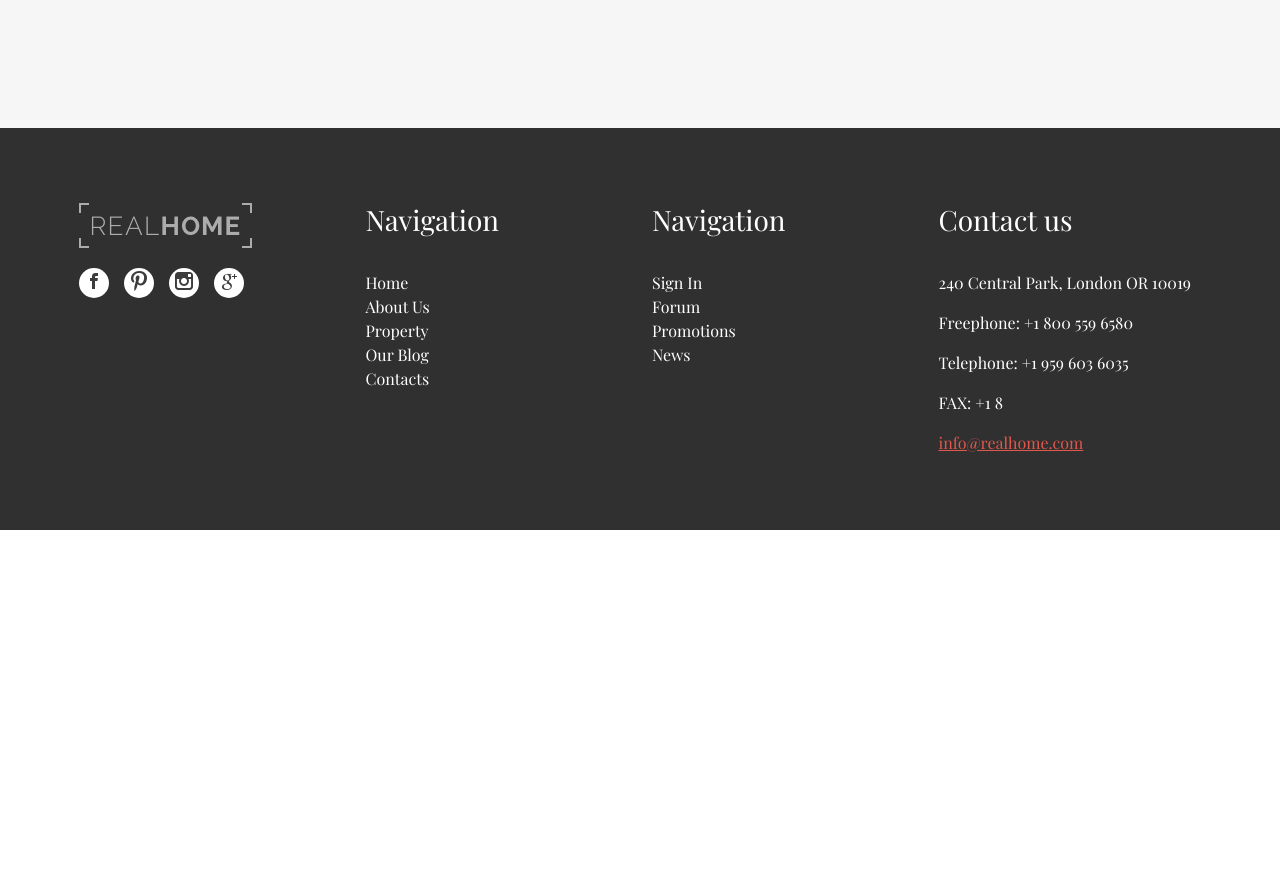
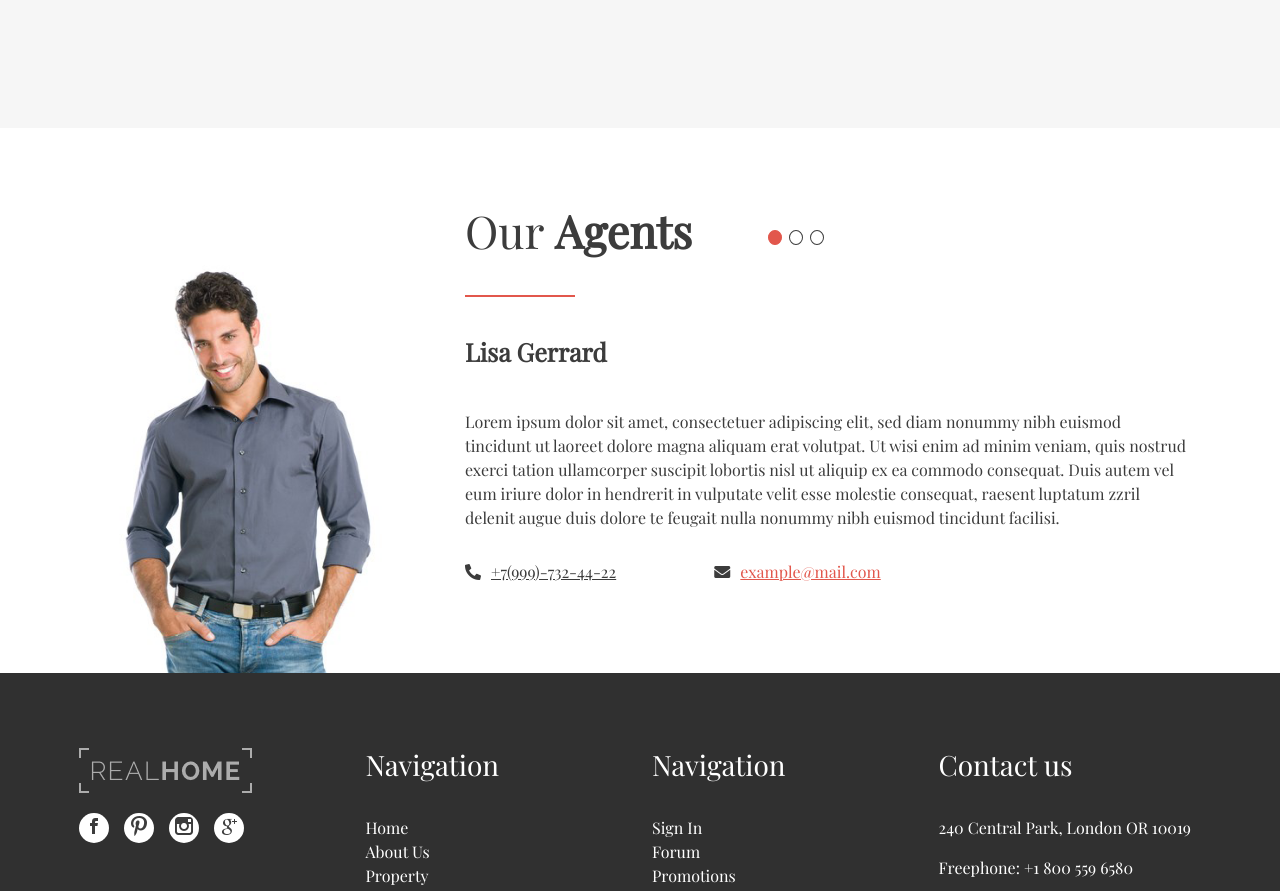
Before and after one commit to web-2017/Real-Home, a Vue app: page / in a window 1280 px wide. Shown: the part 3070-3961 px from the top of the page. Before the commit the page ends 3600 px from the top, so only its background shows below. Built offline with nearby package versions, Linux system fonts and the light colour scheme.

Commit message:
lesson-11 carousel

```diff
--- a/public/index.html
+++ b/public/index.html
@@ -12,6 +12,7 @@
 			integrity="sha384-giJF6kkoqNQ00vy+HMDP7azOuL0xtbfIcaT9wjKHr8RbDVddVHyTfAAsrekwKmP1"
 			crossorigin="anonymous"
 		/>
+		<link rel="stylesheet" href="https://cdnjs.cloudflare.com/ajax/libs/font-awesome/5.15.3/css/all.min.css" />
 		<title><%= htmlWebpackPlugin.options.title %></title>
 	</head>
 	<body>
--- a/src/assets/layouts/base.scss
+++ b/src/assets/layouts/base.scss
@@ -3,6 +3,9 @@ body {
 	font-family: 'Playfair Display', serif;
 	-webkit-font-smoothing: antialiased;
 	-moz-osx-font-smoothing: grayscale;
+	width: 100%;
+	height: 100%;
+	overflow-x: hidden;
 }
 
 .container {
--- /dev/null
+++ b/src/assets/layouts/carousel-picture-content.scss
@@ -0,0 +1,72 @@
+.carousel-picture-content {
+	&__img {
+		max-height: 470px;
+		height: 100%;
+	}
+
+	&__header {
+		position: relative;
+		margin-bottom: 80px;
+		&::after {
+			content: '';
+			border-bottom: 2px solid $red;
+			width: 110px;
+			position: absolute;
+			bottom: -40px;
+		}
+	}
+
+	&__title {
+		font-size: 45px;
+		margin: 0;
+	}
+
+	&__name {
+		font-size: 25px;
+		padding-bottom: 35px;
+	}
+
+	&__text {
+		padding-bottom: 30px;
+	}
+
+	&__links {
+		color: $primary;
+	}
+
+	&__tel,
+	&__email {
+		padding-left: 10px;
+		color: $primary;
+	}
+
+	&__tel {
+		white-space: nowrap;
+	}
+
+	&__email {
+		color: $red;
+	}
+
+	&__buttons {
+		bottom: inherit;
+		top: 27px;
+		left: -55px;
+
+		button {
+			width: 5px;
+			height: 15px;
+			background: #fff;
+			border-radius: 50%;
+			border: 1px solid $primary;
+			margin-right: 7px;
+		}
+
+		.active {
+			background: $red;
+			border-radius: 50%;
+			outline: none;
+			border: 1px solid $red;
+		}
+	}
+}
--- a/src/assets/layouts/home.scss
+++ b/src/assets/layouts/home.scss
@@ -24,4 +24,11 @@
 			background-color: $dark;
 		}
 	}
+
+	&__slider {
+		padding-top: 75px;
+		height: 545px;
+		overflow: hidden;
+		box-sizing: border-box;
+	}
 }
--- a/src/assets/layouts/index.scss
+++ b/src/assets/layouts/index.scss
@@ -7,3 +7,4 @@
 @import './home';
 @import './feature';
 @import './properties';
+@import './carousel-picture-content';
--- /dev/null
+++ b/src/components/CarouselPictureContent.vue
@@ -0,0 +1,103 @@
+<template>
+  <div class="carousel-picture-content container">
+
+    <!-- image -->
+    <div class="row">
+      <div class="col-sm-4">
+        <img src="../assets/images/man.png" alt="" class="carousel-picture-content__img">
+      </div>
+
+      <!-- carousel -->
+      <div class="col-sm-8">
+        <div id="carouselExampleIndicators" class="carousel slide" data-bs-ride="carousel">
+
+          <div class="carousel-indicators carousel-picture-content__buttons">
+            <button type="button" data-bs-target="#carouselExampleIndicators" data-bs-slide-to="0" class="active" aria-current="true" aria-label="Slide 1"></button>
+            <button type="button" data-bs-target="#carouselExampleIndicators" data-bs-slide-to="1" aria-label="Slide 2"></button>
+            <button type="button" data-bs-target="#carouselExampleIndicators" data-bs-slide-to="2" aria-label="Slide 3"></button>
+          </div>
+
+
+          <div class="carousel-inner">
+            <div class="carousel-item active" data-bs-interval="10000">
+
+              <div class="carousel-picture-content__header">
+                <h3 class="carousel-picture-content__title">
+                  Our <b>Agents</b>
+                </h3>
+              </div>
+
+              <div class="carousel-picture-content__content">
+                <h3 class="carousel-picture-content__name"><b>Lisa Gerrard</b></h3>
+                <div class="carousel-picture-content__text">
+                  Lorem ipsum dolor sit amet, consectetuer adipiscing elit, sed diam nonummy nibh euismod tincidunt ut laoreet dolore magna aliquam erat volutpat. Ut wisi enim ad minim veniam, quis nostrud exerci tation ullamcorper suscipit lobortis nisl ut aliquip ex ea commodo consequat. Duis autem vel eum iriure dolor in hendrerit in vulputate velit esse molestie consequat, raesent luptatum zzril delenit augue duis dolore te feugait nulla nonummy nibh euismod tincidunt facilisi.
+                </div>
+                <div class="carousel-picture-content__links row">
+                  <div class="carousel-picture-content__phone col-md-4 col-sm-6">
+                    <i class="fas fa-phone-alt"></i>
+                    <a href="" class="carousel-picture-content__tel">+7(999)-732-44-22</a>
+                  </div>
+                  <div class="carousel-picture-content__mail col-md-4 col-sm-6">
+                    <i class="fas fa-envelope"></i>
+                    <a href="mailto: example@mail.com" target="_blank" class="carousel-picture-content__email">example@mail.com</a>
+                  </div>
+                </div>
+              </div>
+
+            </div>
+
+            <div class="carousel-item">
+              <div class="carousel-picture-content__header">
+                <h3 class="carousel-picture-content__title">
+                  Our <b>Agents</b>
+                </h3>
+              </div>
+
+              <div class="carousel-picture-content__content">
+                <h3 class="carousel-picture-content__name"><b>Lisa Gerrard</b></h3>
+                <div class="carousel-picture-content__text">
+                  Lorem ipsum dolor sit amet, consectetuer adipiscing elit, sed diam nonummy nibh euismod tincidunt ut laoreet dolore magna aliquam erat volutpat. Ut wisi enim ad minim veniam, quis nostrud exerci tation ullamcorper suscipit lobortis nisl ut aliquip ex ea commodo consequat. Duis autem vel eum iriure dolor in hendrerit in vulputate velit esse molestie consequat, raesent luptatum zzril delenit augue duis dolore te feugait nulla nonummy nibh euismod tincidunt facilisi.
+                </div>
+                <div class="carousel-picture-content__links row">
+                  <div class="carousel-picture-content__phone col-md-4 col-sm-6">
+                    <i class="fas fa-phone-alt"></i>
+                    <a href="" class="carousel-picture-content__tel">+7(999)-732-44-22</a>
+                  </div>
+                  <div class="carousel-picture-content__mail col-md-4 col-sm-6">
+                    <i class="fas fa-envelope"></i>
+                    <a href="mailto: example@mail.com" target="_blank" class="carousel-picture-content__email">example@mail.com</a>
+                  </div>
+                </div>
+              </div>
+            </div>
+
+            <div class="carousel-item">
+              <div class="carousel-picture-content__header">
+                <h3 class="carousel-picture-content__title">
+                  Our <b>Agents</b>
+                </h3>
+              </div>
+
+              <div class="carousel-picture-content__content">
+                <h3 class="carousel-picture-content__name"><b>Lisa Gerrard</b></h3>
+                <div class="carousel-picture-content__text">
+                  Lorem ipsum dolor sit amet, consectetuer adipiscing elit, sed diam nonummy nibh euismod tincidunt ut laoreet dolore magna aliquam erat volutpat. Ut wisi enim ad minim veniam, quis nostrud exerci tation ullamcorper suscipit lobortis nisl ut aliquip ex ea commodo consequat. Duis autem vel eum iriure dolor in hendrerit in vulputate velit esse molestie consequat, raesent luptatum zzril delenit augue duis dolore te feugait nulla nonummy nibh euismod tincidunt facilisi.
+                </div>
+                <div class="carousel-picture-content__links row">
+                  <div class="carousel-picture-content__phone col-md-4 col-sm-6">
+                    <i class="fas fa-phone-alt"></i>
+                    <a href="" class="carousel-picture-content__tel">+7(999)-732-44-22</a>
+                  </div>
+                  <div class="carousel-picture-content__mail col-md-4 col-sm-6">
+                    <i class="fas fa-envelope"></i>
+                    <a href="mailto: example@mail.com" target="_blank" class="carousel-picture-content__email">example@mail.com</a>
+                  </div>
+                </div>
+              </div>
+            </div>
+          </div>
+        </div>
+      </div>
+    </div>
+  </div>
+</template>
--- a/src/views/Home.vue
+++ b/src/views/Home.vue
@@ -1,6 +1,6 @@
 <template>
 	<div class="home">
-		<Carusel />
+		<carusel />
 		<div class="container home__offering">
 			<div class="row">
 				<div class="col-md-4 home_border">
@@ -17,7 +17,7 @@
 				</div>
 			</div>
 		</div>
-		<Feauters :data="featureData" />
+		<feauters :data="featureData" />
 
 		<div class="properties">
 			<div class="container">
@@ -37,7 +37,14 @@
 				</div>
 
 				<Properties :propertiesData="propertiesData" />
+
+
+
 			</div>
+		</div>
+
+		<div class="home__slider">
+			<carousel-picture-content/>
 		</div>
 	</div>
 </template>
@@ -49,6 +56,7 @@
 	import Carusel from '../components/Carusel'
 	import Feauters from '../components/Feauters'
 	import Properties from '../components/Properties'
+	import CarouselPictureContent from '../components/CarouselPictureContent'
 
 	export default {
 		name: 'Home',
@@ -56,6 +64,7 @@
 			Carusel,
 			Feauters,
 			Properties,
+			CarouselPictureContent
 		},
 		data() {
 			return {
```
Also changed, not shown: src/assets/images/man.png (added).
